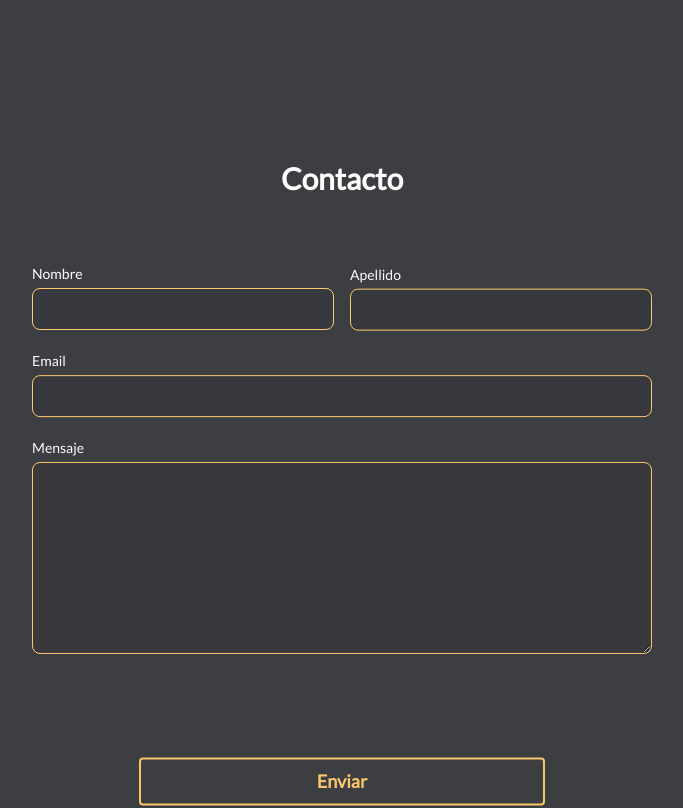
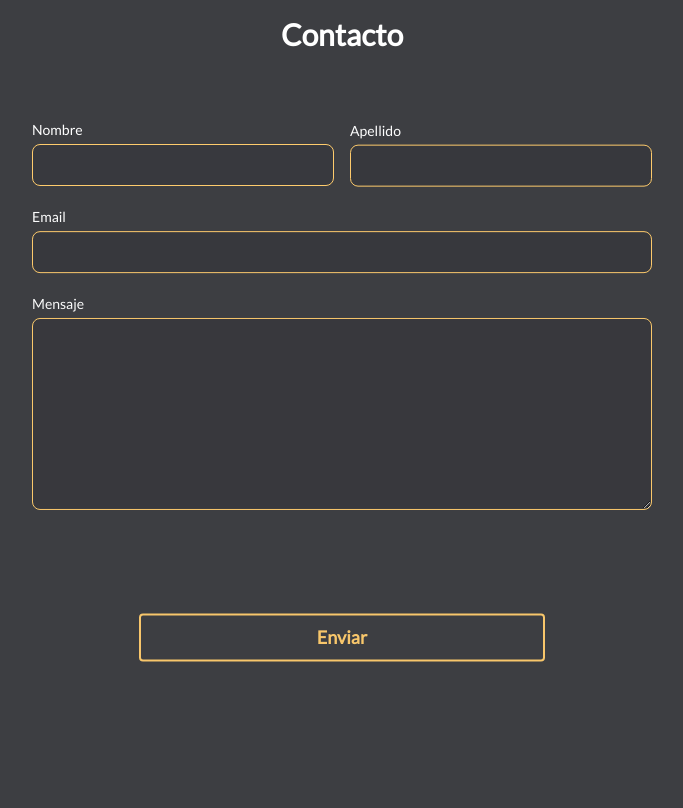
Before and after one commit to Nacho35/mi-portfolio, a React (Create React App) app: page /form in a window 1280 px wide. Shown: the top 808 px of the page, without its empty margins (298-981 px from the left). Built offline with nearby package versions, Linux system fonts and the light colour scheme; what tw-elements would draw is missing.

Commit message:
Portfolio Terminado

```diff
--- a/src/components/Form.js
+++ b/src/components/Form.js
@@ -8,7 +8,7 @@ const Form = () => {
   emailjs.init("V3bgPswcy43U_2n20");
 
   return (
-    <section className="text-white font-lato bg-mate3 relative py-4 w-full md:max-h-fit min-h-screen lg:min-h-screen md:min-h-screen md:h-auto md:py-40">
+    <section className="text-white font-lato bg-mate3 relative py-4 w-full md:max-h-fit min-h-screen lg:min-h-screen md:min-h-screen md:h-auto">
       <div className="container px-5 mx-auto w-full">
         <motion.div
           initial={{ opacity: 0, scale: 1, x: 20 }}
```
